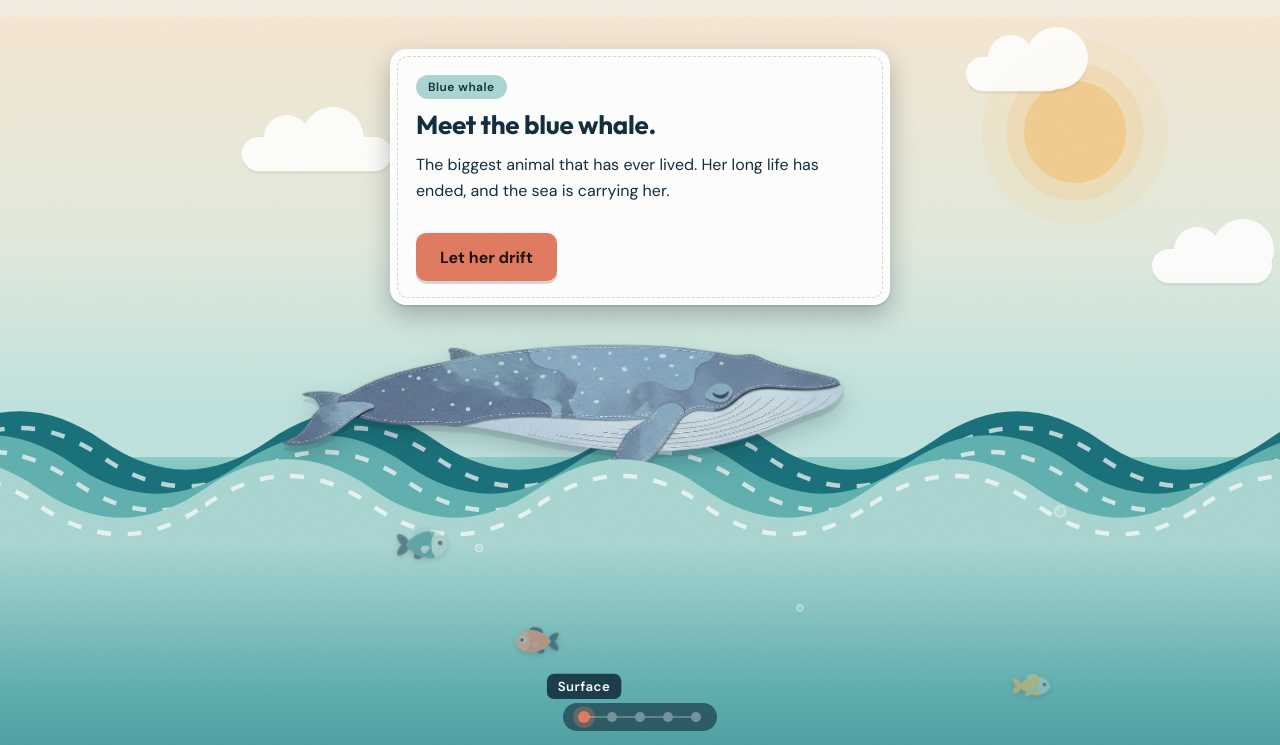
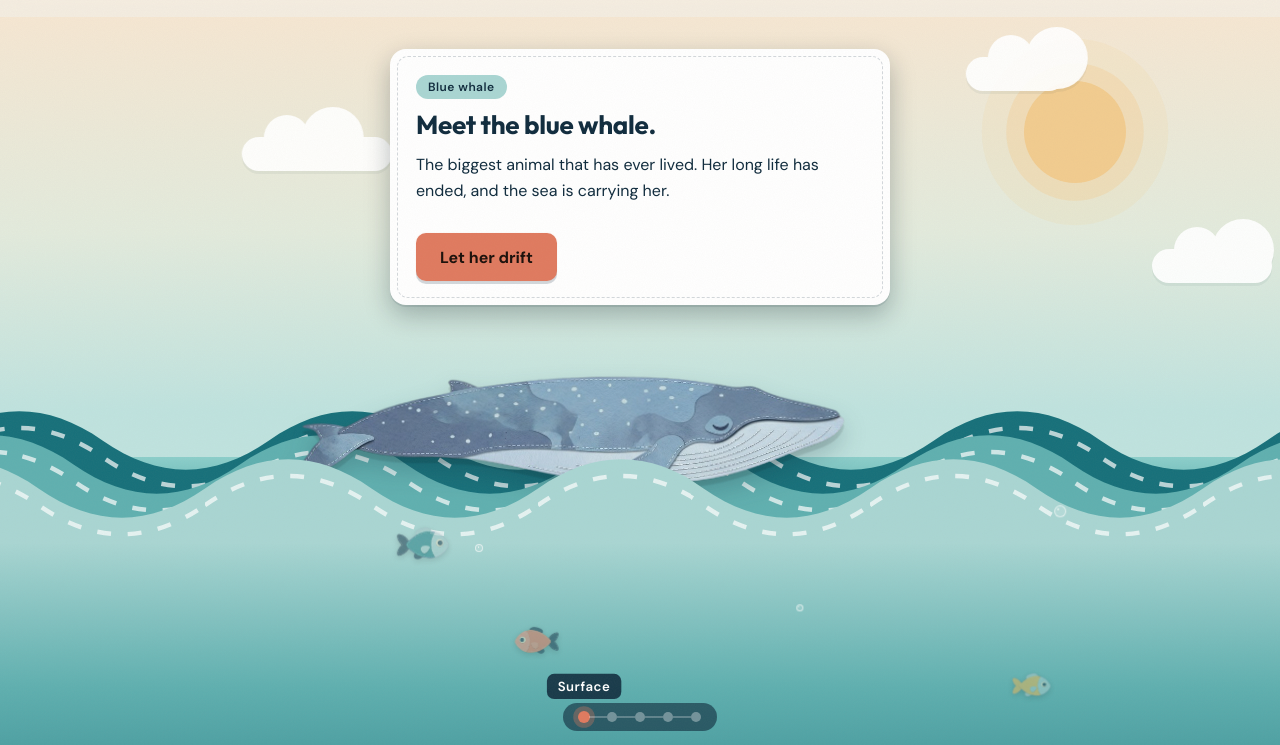
Before and after one commit to toropova-edu/whaleafterlife, a plain HTML site: page blue-whale.html in a window 1280 px wide. Shown: the part 55-800 px from the top of the page. Drawn offline with Linux system fonts and the light colour scheme.

Commit message:
Blue whale: lower the whale so the eagle does not touch the caption
Co-Authored-By: Claude Sonnet 5.5 <noreply@anthropic.com>

```diff
--- a/blue.css
+++ b/blue.css
@@ -2,7 +2,7 @@
 
 /* the whale and the birds that perch on her */
 .page-blue .rw { --wl: 60vh; }
-.bw-group { position: absolute; left: 22vw; top: calc(var(--wl) - 10vh); width: min(44vw, 720px); z-index: 2; --eat: -14;
+.bw-group { position: absolute; left: 22vw; top: calc(var(--wl) - 6vh); width: min(44vw, 720px); z-index: 2; --eat: -14;
   animation: floatBob 5.5s ease-in-out infinite; }
 .bw-whale { display: block; width: 100%; height: auto; cursor: pointer;
   filter: drop-shadow(0 6px 0 rgba(0, 0, 0, .1)) drop-shadow(0 12px 12px rgba(15, 43, 61, .22)); transform-origin: 50% 60%; }
```
